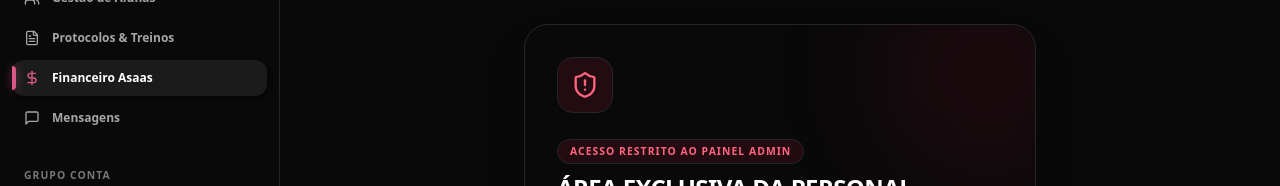
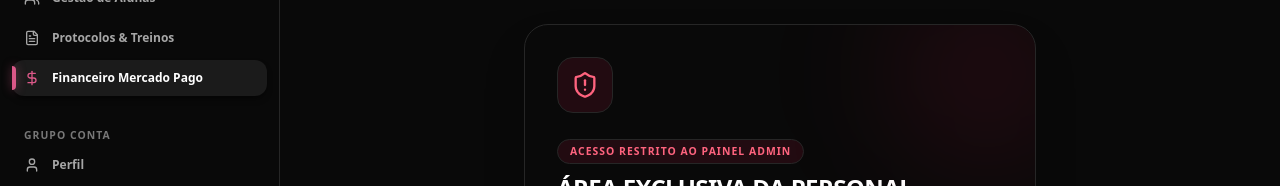
Before and after one commit to RSR202555/mariaaraujo, a Next.js app: page /admin/financeiro in a window 1280 px wide. Shown: the part 164-350 px from the top of the page. Built offline with nearby package versions, Linux system fonts and the light colour scheme; no server answers.

Commit message:
chore: remove Mensagens from sidebar and mobile nav

```diff
--- a/src/components/shell/MobileBottomNav.tsx
+++ b/src/components/shell/MobileBottomNav.tsx
@@ -27,7 +27,6 @@ export function MobileBottomNav() {
     { href: "/admin/alunas", icon: Users, label: "Alunas" },
     { href: "/admin/protocolos", icon: FileText, label: "Protocolos", badge: 7 },
     { href: "/admin/financeiro", icon: DollarSign, label: "Financeiro" },
-    { href: "/mensagens", icon: MessageSquare, label: "Chat", badge: 2 },
   ];
 
   // Atalhos para Área do Aluno VIP
@@ -36,7 +35,6 @@ export function MobileBottomNav() {
     { href: "/meu-treino", icon: Dumbbell, label: "Treino" },
     { href: "/plano-alimentar", icon: Utensils, label: "Dieta" },
     { href: "/minha-evolucao", icon: TrendingUp, label: "Evolução" },
-    { href: "/mensagens", icon: MessageSquare, label: "Chat", badge: 2 },
   ];
 
   const currentNavItems = isAdmin ? adminNavItems : studentNavItems;
--- a/src/components/shell/Sidebar.tsx
+++ b/src/components/shell/Sidebar.tsx
@@ -52,7 +52,6 @@ export function Sidebar() {
     { href: "/minha-evolucao", icon: TrendingUp, label: "Minha Evolução" },
     { href: "/fotos", icon: Camera, label: "Fotos" },
     { href: "/avaliacoes", icon: ClipboardList, label: "Avaliações" },
-    { href: "/mensagens", icon: MessageSquare, label: "Mensagens" },
   ];
 
   // Menu de Navegação da Área Administrativa da Maria Personal
@@ -60,8 +59,7 @@ export function Sidebar() {
     { href: "/admin", icon: LayoutDashboard, label: "Painel Geral" },
     { href: "/admin/alunas", icon: Users, label: "Gestão de Alunas" },
     { href: "/admin/protocolos", icon: FileText, label: "Protocolos & Treinos" },
-    { href: "/admin/financeiro", icon: DollarSign, label: "Financeiro Asaas" },
-    { href: "/mensagens", icon: MessageSquare, label: "Mensagens" },
+    { href: "/admin/financeiro", icon: DollarSign, label: "Financeiro Mercado Pago" },
   ];
 
   const mainNavItems = isAdmin ? adminNavItems : studentNavItems;
```
